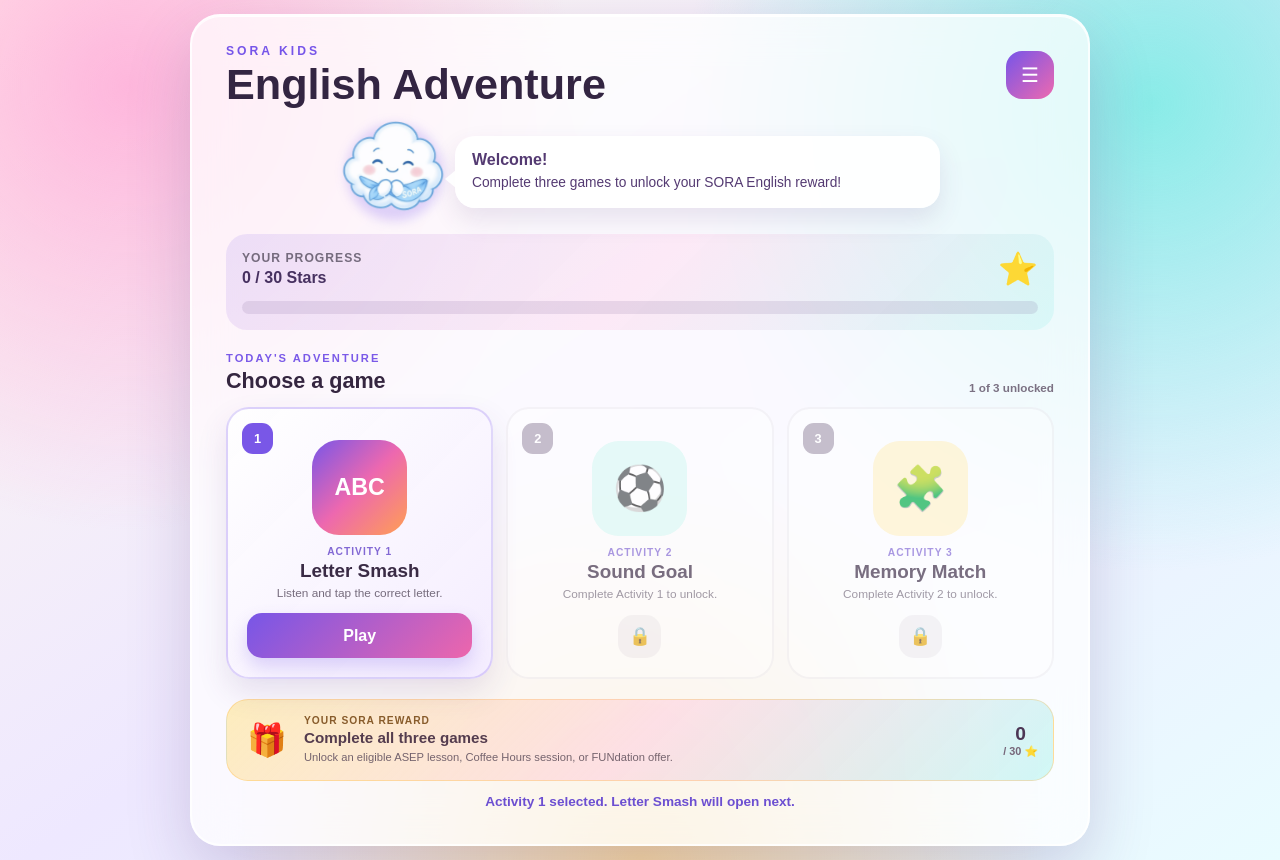
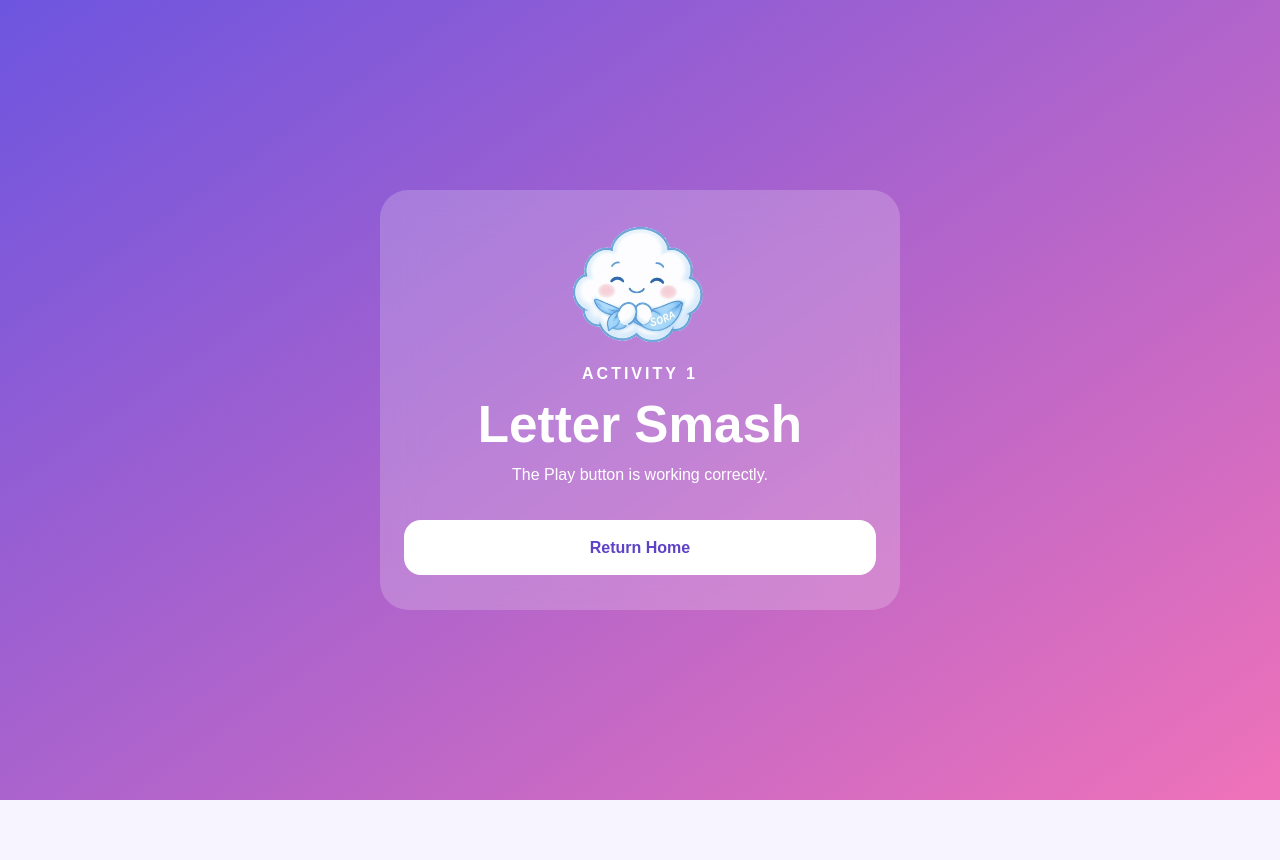
Before and after one commit to phonics26/sora-phonics-practice, a plain HTML site: page index.html in a window 1280 px wide. Both pictures are taken after a click on the button "Play". After the commit the page ends 800 px from the top, so only its background shows below. Drawn offline with Linux system fonts and the light colour scheme.

Commit message:
deploy: 1b972f4fc9098600ffd090496cba6a9090e59807

```diff
--- /dev/null
+++ b/assets/index-uPWA_Czl.js
@@ -0,0 +1,231 @@
+(function(){const i=document.createElement("link").relList;if(i&&i.supports&&i.supports("modulepreload"))return;for(const t of document.querySelectorAll('link[rel="modulepreload"]'))a(t);new MutationObserver(t=>{for(const e of t)if(e.type==="childList")for(const c of e.addedNodes)c.tagName==="LINK"&&c.rel==="modulepreload"&&a(c)}).observe(document,{childList:!0,subtree:!0});function o(t){const e={};return t.integrity&&(e.integrity=t.integrity),t.referrerPolicy&&(e.referrerPolicy=t.referrerPolicy),t.crossOrigin==="use-credentials"?e.credentials="include":t.crossOrigin==="anonymous"?e.credentials="omit":e.credentials="same-origin",e}function a(t){if(t.ep)return;t.ep=!0;const e=o(t);fetch(t.href,e)}})();function d(){const s=document.querySelector("#app"),i=Number(sessionStorage.getItem("activity1Score")||0),o=sessionStorage.getItem("activity1Complete")==="true",a=i,t=Math.min(a/30*100,100);s.innerHTML=`
+    <main class="home-page">
+      <section class="home-window">
+        <header class="home-header">
+          <div>
+            <p class="home-brand">SORA KIDS</p>
+            <h1>English Adventure</h1>
+          </div>
+
+          <button
+            id="home-menu-button"
+            class="home-menu-button"
+            type="button"
+            aria-label="Open menu"
+          >
+            ☰
+          </button>
+        </header>
+
+        <section class="home-coach">
+          <div class="home-mascot-glow"></div>
+
+          <img
+            class="home-mascot"
+            src="/sora-phonics-practice/mascot/cloud_smile_clean.png"
+            alt="SORA cloud mascot"
+          />
+
+          <div class="home-speech">
+            <strong>Welcome!</strong>
+            <p>
+              Complete three games to unlock your SORA English reward!
+            </p>
+          </div>
+        </section>
+
+        <section class="progress-card">
+          <div class="progress-heading">
+            <div>
+              <p>Your progress</p>
+              <strong id="star-total">
+                ${a} / 30 Stars
+              </strong>
+            </div>
+
+            <span class="progress-star">⭐</span>
+          </div>
+
+          <div class="home-progress-track">
+            <div
+              id="home-progress-bar"
+              class="home-progress-bar"
+              style="width: ${t}%"
+            ></div>
+          </div>
+        </section>
+
+        <section class="activity-section">
+          <div class="section-heading">
+            <div>
+              <p class="section-label">TODAY'S ADVENTURE</p>
+              <h2>Choose a game</h2>
+            </div>
+
+            <span>
+              ${o?"2":"1"} of 3 unlocked
+            </span>
+          </div>
+
+          <div class="activity-list">
+            <article class="activity-card activity-unlocked">
+              <div class="activity-number">
+                ${o?"✓":"1"}
+              </div>
+
+              <div class="activity-icon letter-icon">
+                ABC
+              </div>
+
+              <div class="activity-information">
+                <p>ACTIVITY 1</p>
+                <h3>Letter Smash</h3>
+                <span>
+                  ${o?`Completed — ${i} stars earned.`:"Listen and tap the correct letter."}
+                </span>
+              </div>
+
+              <button
+                id="activity-one-button"
+                class="play-button"
+                type="button"
+              >
+                ${o?"Play Again":"Play"}
+              </button>
+            </article>
+
+            <article
+              class="activity-card ${o?"activity-unlocked":"activity-locked"}"
+            >
+              <div class="activity-number">2</div>
+
+              <div class="activity-icon goal-icon">
+                ⚽
+              </div>
+
+              <div class="activity-information">
+                <p>ACTIVITY 2</p>
+                <h3>Sound Goal</h3>
+                <span>
+                  ${o?"Ready to play.":"Complete Activity 1 to unlock."}
+                </span>
+              </div>
+
+              ${o?`
+                    <button
+                      id="activity-two-button"
+                      class="play-button"
+                      type="button"
+                    >
+                      Play
+                    </button>
+                  `:`
+                    <div class="lock-badge" aria-label="Locked">
+                      🔒
+                    </div>
+                  `}
+            </article>
+
+            <article class="activity-card activity-locked">
+              <div class="activity-number">3</div>
+
+              <div class="activity-icon match-icon">
+                🧩
+              </div>
+
+              <div class="activity-information">
+                <p>ACTIVITY 3</p>
+                <h3>Memory Match</h3>
+                <span>
+                  Complete Activity 2 to unlock.
+                </span>
+              </div>
+
+              <div class="lock-badge" aria-label="Locked">
+                🔒
+              </div>
+            </article>
+          </div>
+        </section>
+
+        <section class="reward-card">
+          <div class="reward-symbol">🎁</div>
+
+          <div class="reward-information">
+            <p>YOUR SORA REWARD</p>
+            <h2>Complete all three games</h2>
+            <span>
+              Unlock an eligible ASEP lesson, Coffee Hours session,
+              or FUNdation offer.
+            </span>
+          </div>
+
+          <div class="reward-stars">
+            <strong>${a}</strong>
+            <span>/ 30 ⭐</span>
+          </div>
+        </section>
+
+        <p
+          id="home-message"
+          class="home-message"
+          aria-live="polite"
+        ></p>
+      </section>
+    </main>
+  `,document.querySelector("#activity-one-button").addEventListener("click",()=>{n("activity1")});const c=document.querySelector("#activity-two-button");c&&c.addEventListener("click",()=>{n("activity2")});const r=document.querySelector("#home-menu-button"),l=document.querySelector("#home-message");r.addEventListener("click",()=>{l.textContent="The menu will be added later."})}function p(){const s=document.querySelector("#app");s.innerHTML=`
+    <main style="
+      min-height: 100vh;
+      display: grid;
+      place-items: center;
+      padding: 20px;
+      background: linear-gradient(145deg, #6d55df, #ef72b9);
+      font-family: Arial, sans-serif;
+    ">
+      <section style="
+        width: min(92vw, 520px);
+        padding: 35px 24px;
+        border-radius: 28px;
+        text-align: center;
+        color: white;
+        background: rgba(255,255,255,0.2);
+        backdrop-filter: blur(18px);
+      ">
+        <img
+          src="/mascot/cloud_smile_clean.png"
+          alt="SORA mascot"
+          style="
+            width: 150px;
+            max-height: 120px;
+            object-fit: contain;
+          "
+        />
+
+        <p style="font-weight: 900; letter-spacing: 3px;">
+          ACTIVITY 1
+        </p>
+
+        <h1>Letter Smash</h1>
+
+        <p>The Play button is working correctly.</p>
+
+        <button
+          id="activity-home-button"
+          type="button"
+          style="
+            width: 100%;
+            min-height: 55px;
+            margin-top: 20px;
+            border: 0;
+            border-radius: 17px;
+            color: #5d43c5;
+            background: white;
+            font-weight: 900;
+            cursor: pointer;
+          "
+        >
+          Return Home
+        </button>
+      </section>
+    </main>
+  `,document.querySelector("#activity-home-button").addEventListener("click",()=>{n("home")})}const u={home:d,activity1:p};function n(s){const i=u[s];if(typeof i!="function"){console.error(`Cannot open page: ${s}`);return}window.scrollTo(0,0),i()}n("home");
--- a/assets/index-wQFURftw.js
+++ /dev/null
@@ -1,146 +0,0 @@
-(function(){const s=document.createElement("link").relList;if(s&&s.supports&&s.supports("modulepreload"))return;for(const e of document.querySelectorAll('link[rel="modulepreload"]'))c(e);new MutationObserver(e=>{for(const t of e)if(t.type==="childList")for(const o of t.addedNodes)o.tagName==="LINK"&&o.rel==="modulepreload"&&c(o)}).observe(document,{childList:!0,subtree:!0});function i(e){const t={};return e.integrity&&(t.integrity=e.integrity),e.referrerPolicy&&(t.referrerPolicy=e.referrerPolicy),e.crossOrigin==="use-credentials"?t.credentials="include":e.crossOrigin==="anonymous"?t.credentials="omit":t.credentials="same-origin",t}function c(e){if(e.ep)return;e.ep=!0;const t=i(e);fetch(e.href,t)}})();function r(){const a=document.querySelector("#app");a.innerHTML=`
-    <main class="home-page">
-      <section class="home-window">
-        <header class="home-header">
-          <div>
-            <p class="home-brand">SORA KIDS</p>
-            <h1>English Adventure</h1>
-          </div>
-
-          <button
-            id="home-menu-button"
-            class="home-menu-button"
-            type="button"
-            aria-label="Open menu"
-          >
-            ☰
-          </button>
-        </header>
-
-        <section class="home-coach">
-          <div class="home-mascot-glow"></div>
-
-          <img
-            class="home-mascot"
-            src="/mascot/cloud_smile_clean.png"
-            alt="SORA cloud mascot"
-          />
-
-          <div class="home-speech">
-            <strong>Welcome!</strong>
-            <p>Complete three games to unlock your SORA English reward!</p>
-          </div>
-        </section>
-
-        <section class="progress-card">
-          <div class="progress-heading">
-            <div>
-              <p>Your progress</p>
-              <strong id="star-total">0 / 30 Stars</strong>
-            </div>
-
-            <span class="progress-star">⭐</span>
-          </div>
-
-          <div class="home-progress-track">
-            <div
-              id="home-progress-bar"
-              class="home-progress-bar"
-              style="width: 0%"
-            ></div>
-          </div>
-        </section>
-
-        <section class="activity-section">
-          <div class="section-heading">
-            <div>
-              <p class="section-label">TODAY'S ADVENTURE</p>
-              <h2>Choose a game</h2>
-            </div>
-
-            <span>1 of 3 unlocked</span>
-          </div>
-
-          <div class="activity-list">
-            <article class="activity-card activity-unlocked">
-              <div class="activity-number">1</div>
-
-              <div class="activity-icon letter-icon">
-                ABC
-              </div>
-
-              <div class="activity-information">
-                <p>ACTIVITY 1</p>
-                <h3>Letter Smash</h3>
-                <span>Listen and tap the correct letter.</span>
-              </div>
-
-              <button
-                id="activity-one-button"
-                class="play-button"
-                type="button"
-              >
-                Play
-              </button>
-            </article>
-
-            <article class="activity-card activity-locked">
-              <div class="activity-number">2</div>
-
-              <div class="activity-icon goal-icon">
-                ⚽
-              </div>
-
-              <div class="activity-information">
-                <p>ACTIVITY 2</p>
-                <h3>Sound Goal</h3>
-                <span>Complete Activity 1 to unlock.</span>
-              </div>
-
-              <div class="lock-badge" aria-label="Locked">
-                🔒
-              </div>
-            </article>
-
-            <article class="activity-card activity-locked">
-              <div class="activity-number">3</div>
-
-              <div class="activity-icon match-icon">
-                🧩
-              </div>
-
-              <div class="activity-information">
-                <p>ACTIVITY 3</p>
-                <h3>Memory Match</h3>
-                <span>Complete Activity 2 to unlock.</span>
-              </div>
-
-              <div class="lock-badge" aria-label="Locked">
-                🔒
-              </div>
-            </article>
-          </div>
-        </section>
-
-        <section class="reward-card">
-          <div class="reward-symbol">🎁</div>
-
-          <div class="reward-information">
-            <p>YOUR SORA REWARD</p>
-            <h2>Complete all three games</h2>
-            <span>
-              Unlock an eligible ASEP lesson, Coffee Hours session,
-              or FUNdation offer.
-            </span>
-          </div>
-
-          <div class="reward-stars">
-            <strong>0</strong>
-            <span>/ 30 ⭐</span>
-          </div>
-        </section>
-
-        <p id="home-message" class="home-message" aria-live="polite"></p>
-      </section>
-    </main>
-  `;const s=document.querySelector("#activity-one-button"),i=document.querySelector("#home-message");s.addEventListener("click",()=>{i.textContent="Activity 1 selected. Letter Smash will open next."})}r();
```
Also changed, not shown: index.html (+1 -1 lines).
